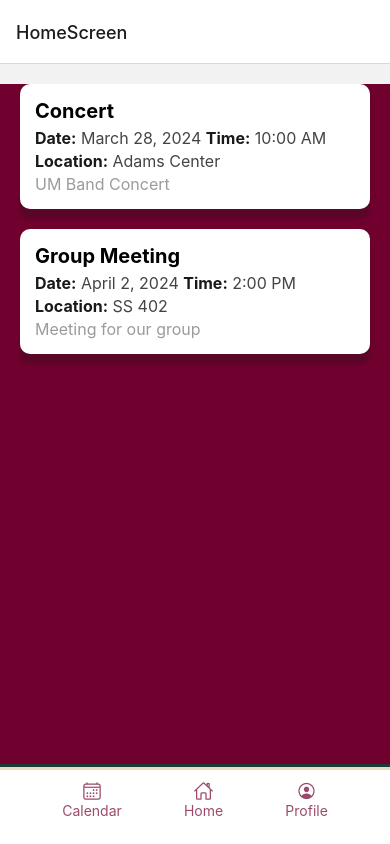
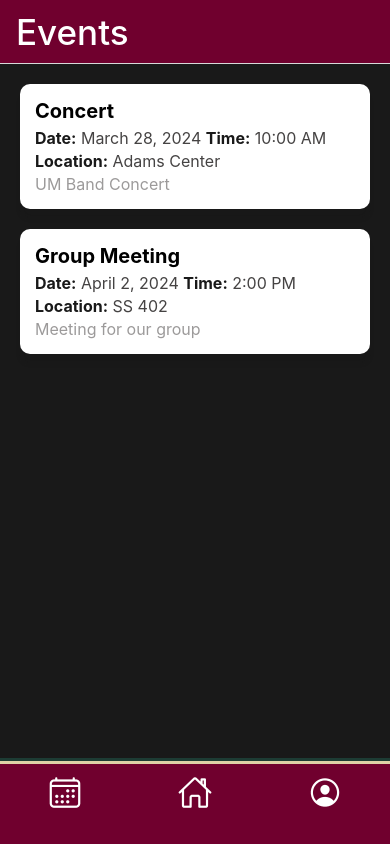
Before and after one commit to AnhNhan2803/CSCI591_EventPlannerApp, a React Native app in the folder EventPlanner/: screen /HomeScreen in a window 390 px wide. Built offline with nearby package versions, Linux system fonts and the light colour scheme.

Commit message:
Updated bottomnavbar to be only icons (because they are intuitive) and explicitly stated some tricky style components so they are easy to change in the future (bg color of gap below header, bg color of header, color of text in header).

```diff
--- a/EventPlanner/App.js
+++ b/EventPlanner/App.js
@@ -5,32 +5,53 @@ import { StyleSheet, Text, View } from "react-native";
 import HomeScreen from "./screens/HomeScreen";
 import CalendarScreen from "./screens/CalendarScreen";
 import ProfileScreen from "./screens/ProfileScreen";
-const Stack = createNativeStackNavigator();
 import Search from "./SearchBar";
 import { colors } from "./constants/theme";
+import { LinearGradient } from 'expo-linear-gradient';
+
+const Stack = createNativeStackNavigator();
 
 export default function App() {
   return (
-    <NavigationContainer>
+    <NavigationContainer style={styles.header}>
       <Stack.Navigator
         initialRouteName="HomeScreen"
-        // screenOptions={{
-        //   headerShown: false,
-        // }}
+        screenOptions={{
+          headerShown: true,
+          contentStyle: {
+            backgroundColor: colors.dark,
+          }
+        }}
       >
-        <Stack.Screen name="HomeScreen" component={HomeScreen} />
-        <Stack.Screen name="CalendarScreen" component={CalendarScreen} />
-        <Stack.Screen name="ProfileScreen" component={ProfileScreen} />
+        <Stack.Screen
+          name="HomeScreen"
+          component={HomeScreen}
+          options={{
+            title: "Events",
+            headerStyle: {
+              backgroundColor: colors.maroon,
+            },
+            headerTintColor: colors.white,
+            headerTitleStyle: {
+              fontSize: 35,
+            }
+          }}
+        />
+        <Stack.Screen
+          name="CalendarScreen"
+          component={CalendarScreen}
+        />
+        <Stack.Screen
+          name="ProfileScreen"
+          component={ProfileScreen}
+        />
       </Stack.Navigator>
     </NavigationContainer>
   );
 }
 
 const styles = StyleSheet.create({
-  container: {
-    flex: 1,
+  header: {
     backgroundColor: colors.maroon,
-    alignItems: "center",
-    justifyContent: "center",
   },
 });
--- a/EventPlanner/components/BottomNav.js
+++ b/EventPlanner/components/BottomNav.js
@@ -1,12 +1,12 @@
 import React from "react";
-import { View, TouchableOpacity, Image, StyleSheet, Text } from "react-native";
+import { View, TouchableOpacity, StyleSheet, Text } from "react-native";
 import { useNavigation } from "@react-navigation/native";
 import { colors } from "../constants/theme";
 import Icon from 'react-native-vector-icons/Ionicons';
 
 const BottomNav = () => {
   const navigation = useNavigation();
-  const iconSize = 20;
+  const iconSize = 35;
 
   return (
     <>
@@ -19,9 +19,9 @@ const BottomNav = () => {
             <Icon
               name="calendar-outline"
               size={iconSize}
-              color={colors.maroon}
+              color={colors.white}
             />
-            <Text style={styles.buttonText}>Calendar</Text>
+            {/* <Text style={styles.buttonText}>Calendar</Text> */}
           </TouchableOpacity>
 
           <TouchableOpacity
@@ -31,9 +31,9 @@ const BottomNav = () => {
             <Icon
               name="home-outline"
               size={iconSize}
-              color={colors.maroon}
+              color={colors.white}
             />
-            <Text style={styles.buttonText}>Home</Text>
+            {/* <Text style={styles.buttonText}>Home</Text> */}
           </TouchableOpacity>
 
           <TouchableOpacity
@@ -43,9 +43,9 @@ const BottomNav = () => {
             <Icon
               name="person-circle-outline"
               size={iconSize}
-              color={colors.maroon}
+              color={colors.white}
             />
-            <Text style={styles.buttonText}>Profile</Text>
+            {/* <Text style={styles.buttonText}>Profile</Text> */}
           </TouchableOpacity>
         </View>
       </View>
@@ -60,26 +60,25 @@ const styles = StyleSheet.create({
     width: "100%",
     borderTopWidth: 3,
     borderColor: colors.green,
-    backgroundColor: colors.white,
+    backgroundColor: colors.maroon,
   },
   bottomRow: {
     flexDirection: "row",
-    justifyContent: "space-evenly",
+    justifyContent: "space-around",
     alignItems: "center",
     width: "100%",
     borderTopWidth: 3,
     borderColor: colors.tan,
     paddingVertical: 10,
-    backgroundColor: "white",
-    opacity: 0.7,
-    marginBottom: 15,
   },
   button: {
     alignItems: "center",
     borderRadius: 20,
+    width: 60,
+    height: 60
   },
   buttonText: {
-    color: colors.maroon,
+    color: colors.white,
     textAlign: "center",
     fontSize: 14,
     flex: 1,
--- a/EventPlanner/package.json
+++ b/EventPlanner/package.json
@@ -21,7 +21,8 @@
     "react-native": "0.73.6",
     "react-native-vector-icons": "^10.0.3",
     "react-native-web": "~0.19.6",
-    "react-navigation-stack": "^2.10.4"
+    "react-navigation-stack": "^2.10.4",
+    "expo-linear-gradient": "~12.7.2"
   },
   "devDependencies": {
     "@babel/core": "^7.20.0"
--- a/EventPlanner/screens/HomeScreen.js
+++ b/EventPlanner/screens/HomeScreen.js
@@ -65,7 +65,7 @@ const HomeScreen = () => {
 const styles = StyleSheet.create({
   container: {
     flex: 1,
-    backgroundColor: colors.maroon,
+    backgroundColor: colors.dark,
     marginTop: 20,
   },
   eventItem: {
```
Also changed, not shown: 1 other file (tests, documents, lock files or other folders).
